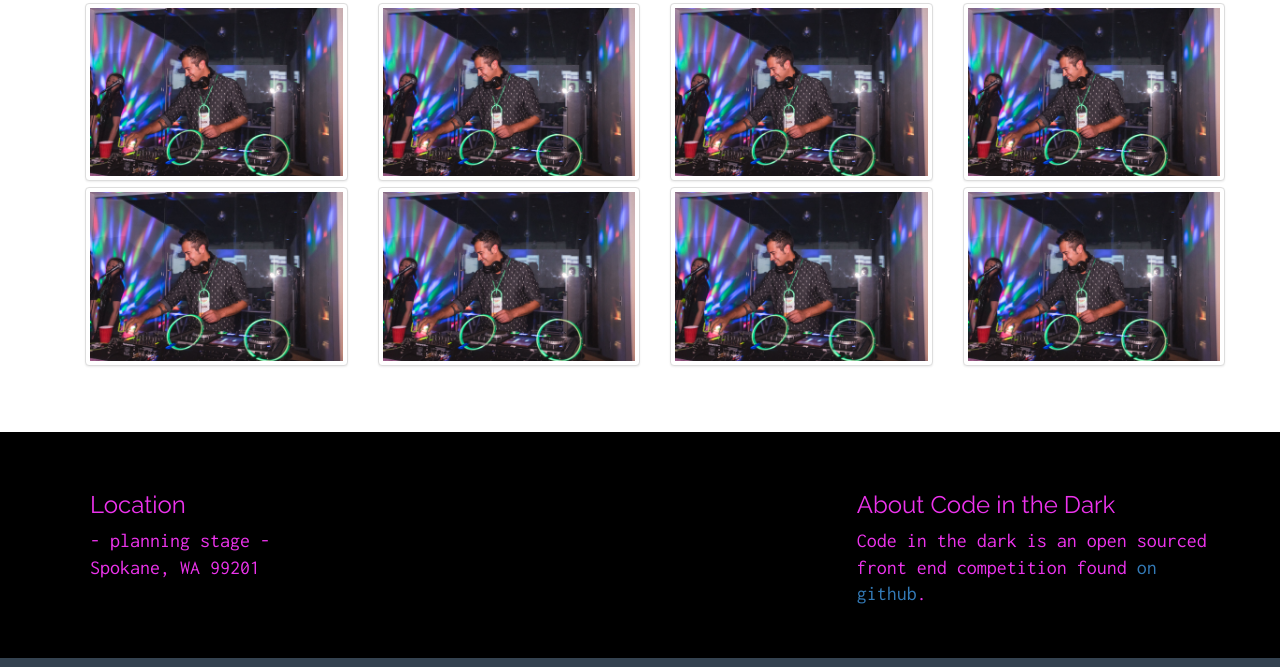
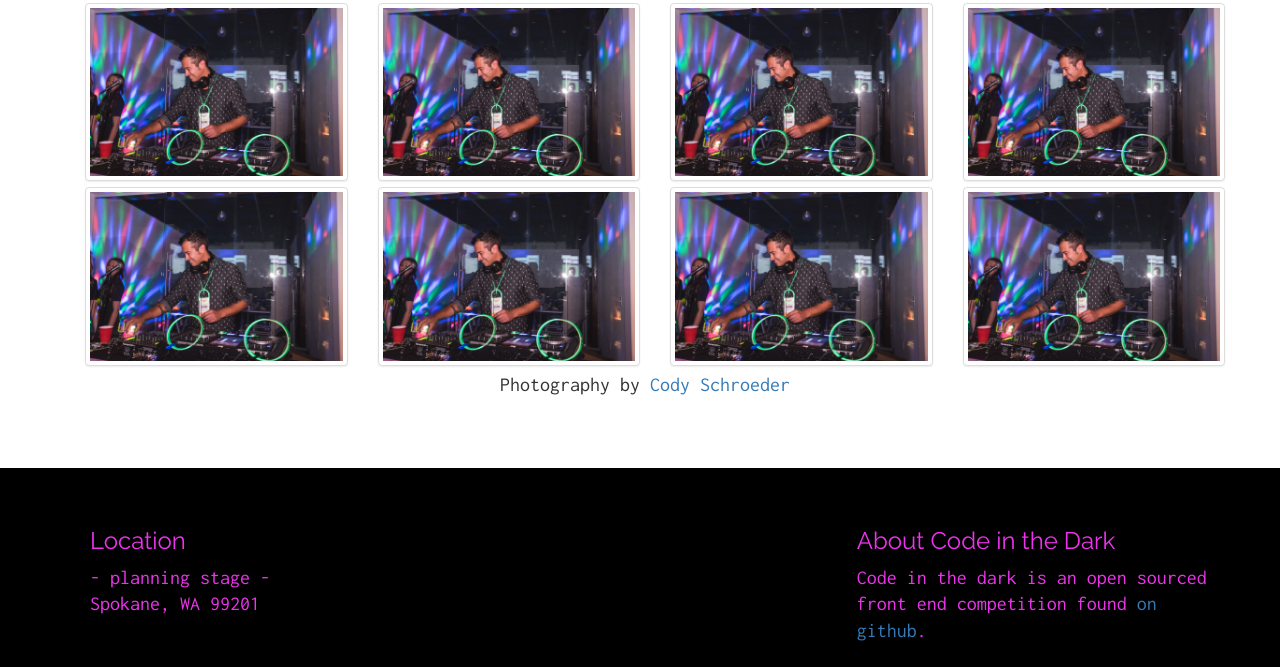
Before and after one commit to brentschneider/Code-In-The-Dark-Spokane, a plain HTML site: page index.html in a window 1280 px wide. Shown: the part 3325-3992 px from the top of the page. Drawn offline with nearby package versions, Linux system fonts and the light colour scheme.

Commit message:
Added photography Cody Schroeder

```diff
--- a/index.html
+++ b/index.html
@@ -297,6 +297,8 @@
   <div class="col-lg-3 col-sm-4 col-xs-6"><a title="Image 13" href="#"><img class="thumbnail img-responsive" src="img/gallery/img1.jpg"></a></div>
 </div>
 
+<p class="text-center">Photography by <a href="https://www.facebook.com/CodySchroederPhotography" target="_blank">Cody Schroeder</a></p>
+
 
 <div tabindex="-1" class="modal fade" id="myModal" role="dialog">
   <div class="modal-dialog">
```
Also changed, not shown: css/styles.css (line endings or trailing spaces).
